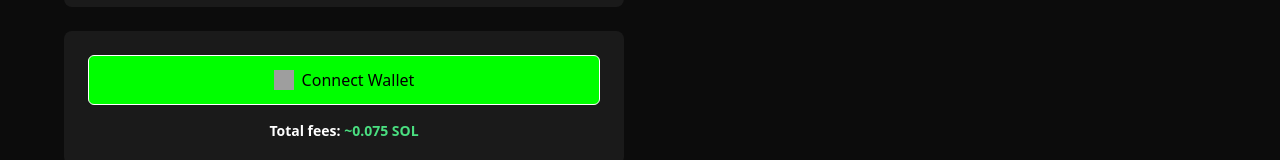
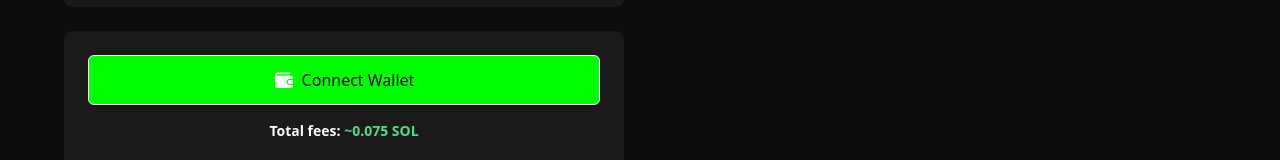
Before and after one commit to Argapr/Mymind, a React (Vite) app: page /create in a window 1280 px wide. Shown: the part 1019-1179 px from the top of the page. Built offline with nearby package versions, Linux system fonts and the light colour scheme; grey boxes are pictures that could not be loaded.

Commit message:
add wallet routes

```diff
--- a/src/pages/CreateToken.jsx
+++ b/src/pages/CreateToken.jsx
@@ -1,8 +1,10 @@
 import React, { useState } from "react";
 import { ChevronUp, ChevronDown, Plus } from "lucide-react";
 import wallet from "../assets/wallet.png";
+import { useNavigate } from "react-router-dom";
 
 const CreateToken = () => {
+    const navigate = useNavigate();
     const [showOptions, setShowOptions] = useState(false);
     const [showCustomPK, setShowCustomPK] = useState(false);
     const [formData, setFormData] = useState({
@@ -268,9 +270,12 @@ const CreateToken = () => {
                             </div>
                         </div>
                         <div className="space-y-4 bg-[#1a1a1a] p-6 rounded-lg">
-                            <button className="w-full border border-[#fff] bg-[#0f0] hover:bg-purple-800 text-black py-3 rounded-md font-medium flex items-center justify-center">
+                            <button
+                                className="w-full border border-[#fff] bg-[#0f0] hover:bg-purple-800 text-black py-3 rounded-md font-medium flex items-center justify-center"
+                                onClick={() => navigate("/wallet")}
+                            >
                                 <img
-                                    src="/wallet"
+                                    src={wallet}
                                     alt="Logo"
                                     className="h-5 w-5 mr-2"
                                 />
```
